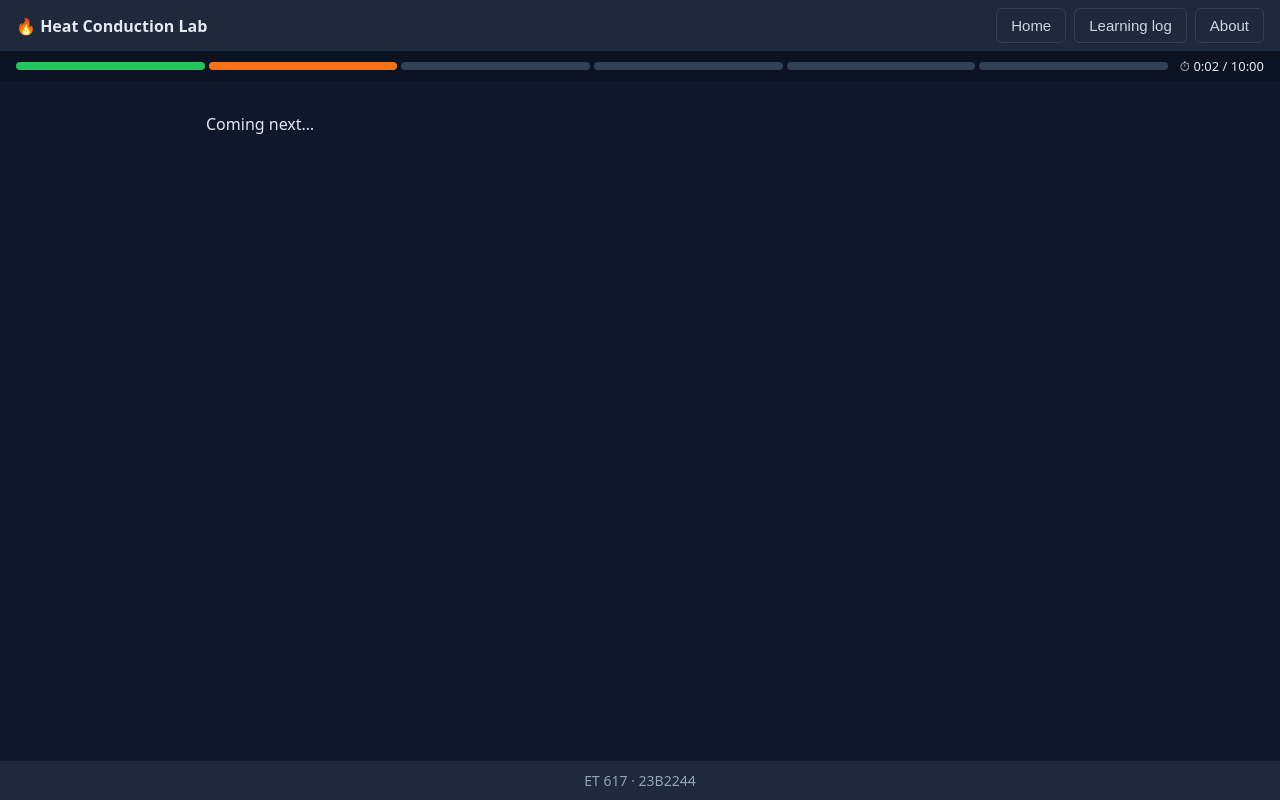
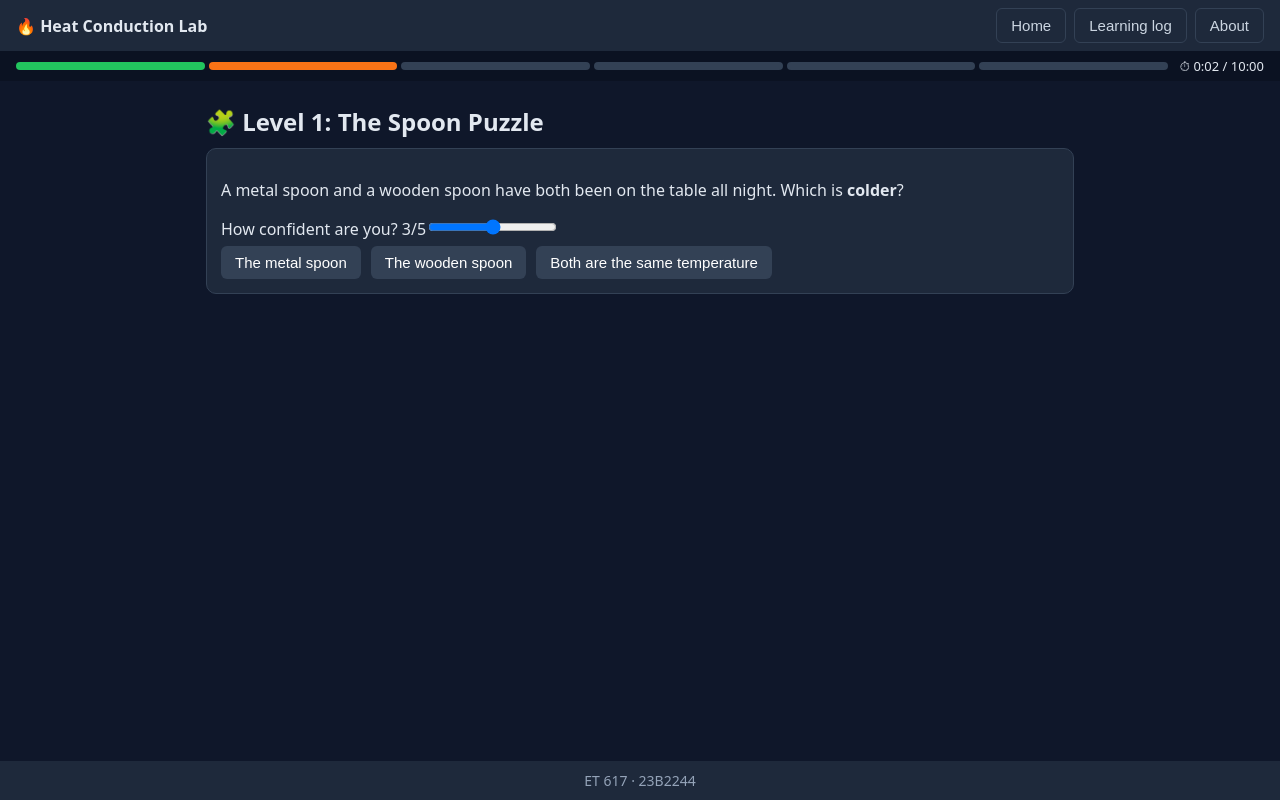
Before and after one commit to Sanidhya-Katiyar/et617-endsem-23B2244, a React (Vite) app: page / in a window 1280 px wide. Both pictures are taken after a click on the button "Start challenge". Built offline with nearby package versions, Linux system fonts and the light colour scheme.

Commit message:
Add Hook puzzle screen with confidence rating and chunked concept intro
Co-Authored-By: Claude Opus 5.5 <noreply@anthropic.com>

```diff
--- a/src/Screens.jsx
+++ b/src/Screens.jsx
@@ -4,11 +4,57 @@ import { freshState, logToCsv, downloadFile } from './store.js'
 const STEP_NAMES = { welcome: 'Welcome', hook: 'Hook puzzle', hypothesis: 'Hypothesis', lab: 'Lab', challenge: 'Challenge', summary: 'Summary' }
 
 // Placeholders for screens built in later commits.
-export const Hook = () => <p>Coming next…</p>
-export const Hypothesis = Hook
-export const Lab = Hook
-export const Challenge = Hook
-export const Summary = Hook
+const Soon = () => <p>Coming next…</p>
+export const Hypothesis = Soon
+export const Lab = Soon
+export const Challenge = Soon
+export const Summary = Soon
+
+// Concept intro, in small chunks shown one at a time (cognitive load). No formula yet.
+const INTRO = [
+  '1/3 · Heat always flows from hotter to colder, until both are at the same temperature. After a night on the table, both spoons have reached room temperature.',
+  '2/3 · Materials pass heat along at very different rates. A metal passes energy from particle to particle quickly; wood passes it slowly. This "conduction rate" is what you will investigate.',
+  '3/3 · Your skin does not sense temperature. It senses how fast heat leaves your hand. Something that pulls heat away fast feels cold. Can the shape of an object change how fast heat moves too? Find out in the lab.',
+]
+
+export function Hook({ state, update, log, go }) {
+  const { answer, confidence, introStep } = state.hook
+  const setHook = (patch) => update({ hook: { ...state.hook, ...patch } })
+
+  const submit = (choice) => {
+    setHook({ answer: choice })
+    log('hook_answer', { answer: choice, confidence })
+    if (choice === 'metal') log('misconception_flag', { id: 'M1', note: 'thinks metal at room temp is colder' })
+  }
+
+  return (
+    <div>
+      <h2>🧩 Level 1: The Spoon Puzzle</h2>
+      <div className="card">
+        <p>A metal spoon and a wooden spoon have both been on the table all night. Which is <b>colder</b>?</p>
+        <label>How confident are you? {confidence}/5
+          <input type="range" min="1" max="5" value={confidence} disabled={answer !== null}
+            onChange={(e) => setHook({ confidence: Number(e.target.value) })} />
+        </label>
+        <div className="row">
+          {[['metal', 'The metal spoon'], ['wood', 'The wooden spoon'], ['same', 'Both are the same temperature']].map(([id, text]) => (
+            <button key={id} className={answer === id ? '' : 'secondary'} disabled={answer !== null} onClick={() => submit(id)}>{text}</button>
+          ))}
+        </div>
+      </div>
+
+      {answer !== null && (
+        <>
+          <p>Answer locked in. Don't worry about whether you're right yet: you'll test it in the lab and revisit it in the challenge.</p>
+          <div className="card">{INTRO[introStep]}</div>
+          {introStep < INTRO.length - 1
+            ? <button onClick={() => setHook({ introStep: introStep + 1 })}>Next</button>
+            : <button onClick={() => go('hypothesis')}>Level 2: Make a hypothesis →</button>}
+        </>
+      )}
+    </div>
+  )
+}
 
 export function Welcome({ state, go, setState }) {
   const hasProgress = state.hook.answer !== null || state.trials.length > 0
```
